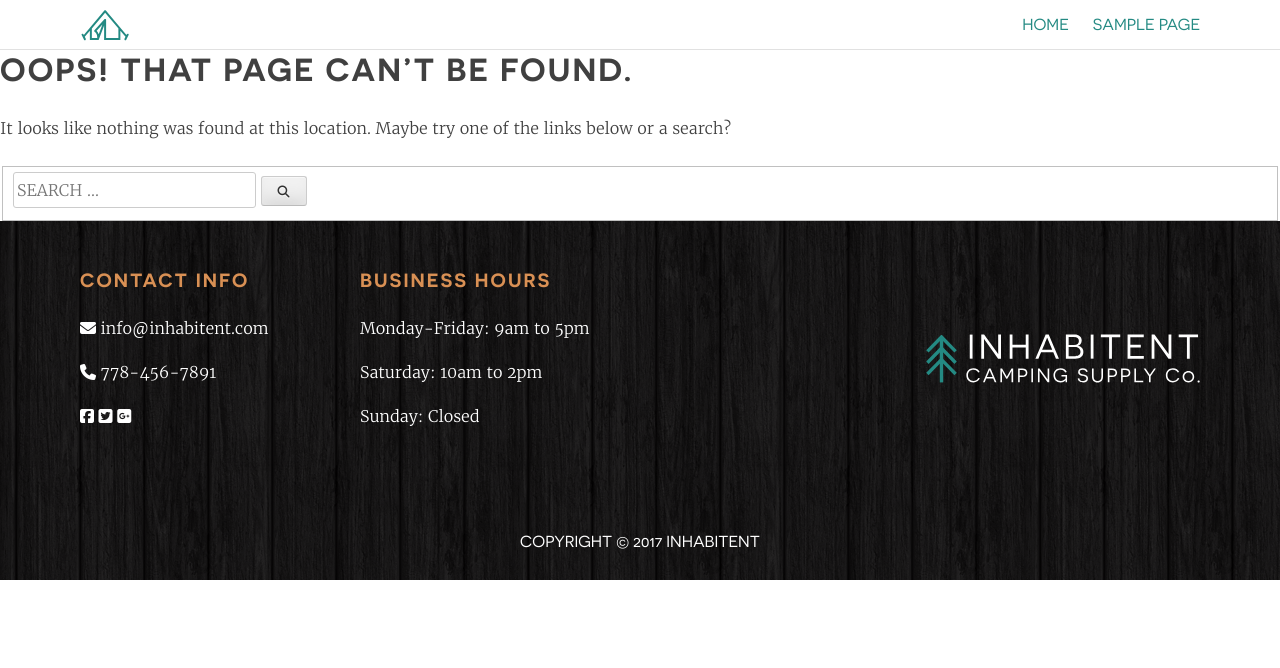
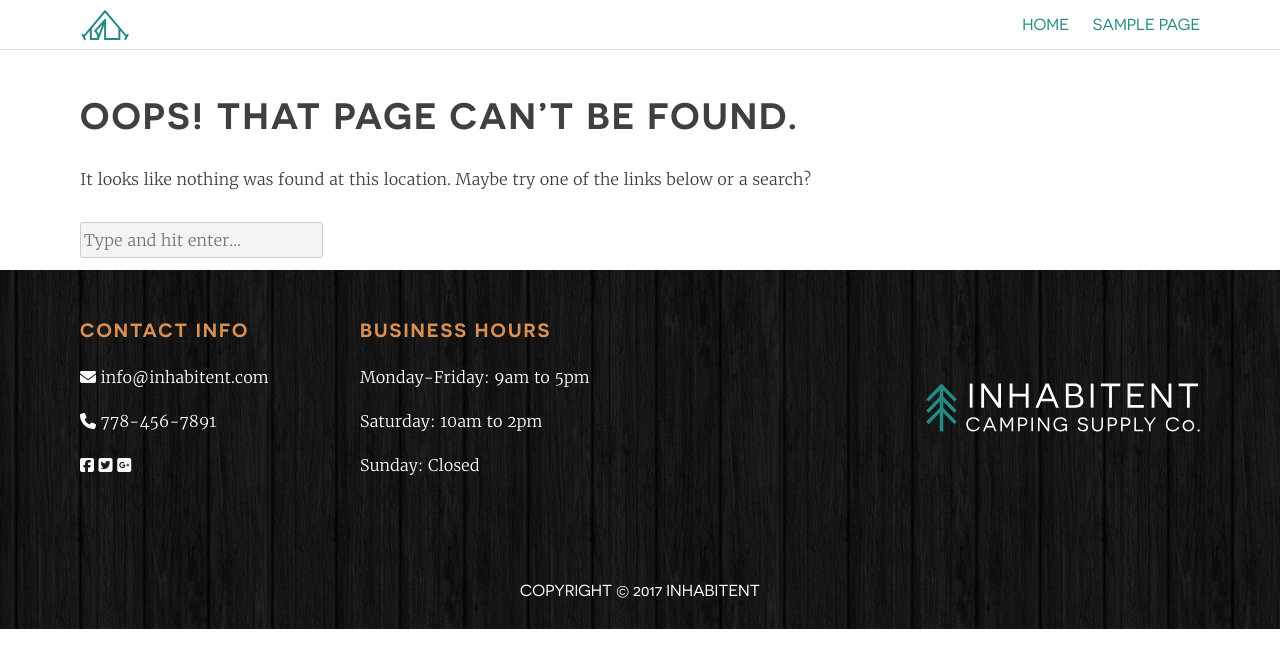
Before and after one commit to Dylanvko/inhabitent, a WordPress theme: template themes/inhabitent/404.php in a window 1280 px wide. Shown: the top 668 px of the page. Run offline with PHP 8.4 and a stand-in for WordPress, Linux system fonts and the light colour scheme; the site name, menu and one post (Sample post) are stand-ins, and other content is empty; some libraries are stand-ins or nearby versions.

Commit message:
Finished styling of 404 page.

```diff
--- a/themes/inhabitent/404.php
+++ b/themes/inhabitent/404.php
@@ -51,5 +51,5 @@ get_header(); ?>
 
 		</main><!-- #main -->
 	</div><!-- #primary -->
-
+<?php get_sidebar(); ?>
 <?php get_footer(); ?>
--- a/themes/inhabitent/functions.php
+++ b/themes/inhabitent/functions.php
@@ -109,10 +109,15 @@ function rc_modify_query_limit_posts( $query ) {
  if( ! is_admin() && $query->is_main_query() ) {
 
 	 $query->set('posts_per_page', '16');
+ }
+}
 
- }
-
+//Change 404 search bar
+function my_search_form($html)
+{
+    return str_replace('Type and hit enter', 'Search site for ', $html);
 }
+add_filter('get_search_form', 'my_search_form');
 
 /**
  * Custom template tags for this theme.
--- a/themes/inhabitent/sass/_forms.scss
+++ b/themes/inhabitent/sass/_forms.scss
@@ -54,9 +54,13 @@ input[type="url"],
 input[type="password"],
 input[type="search"] {
 	padding: 3px;
+	color: #666;
+	background-color: #f4f4f4;
 }
 
 textarea {
 	padding-left: 3px;
 	width: 100%;
+	color: #666;
+	background-color: #f4f4f4;
 }
--- a/themes/inhabitent/sass/_normalize.scss
+++ b/themes/inhabitent/sass/_normalize.scss
@@ -188,9 +188,9 @@ input[type="search"]::-webkit-search-decoration {
 }
 
 fieldset {
-	border: 1px solid #c0c0c0;
-	margin: 0 2px;
-	padding: 0.35em 0.625em 0.75em;
+	border: none;
+	margin: 0 2px 0 0;
+	padding: 0.35em 0.625em 0.75em 0em;
 }
 
 legend {
--- a/themes/inhabitent/sass/_page-templates.scss
+++ b/themes/inhabitent/sass/_page-templates.scss
@@ -16,6 +16,12 @@
 }
 
 .page-template-about {
+
+  .entry-header {
+    display: flex;
+    align-items: center;
+    justify-content: center;
+  }
 
   .entry-title {
     text-align: center;
@@ -368,7 +374,7 @@
   }
 }
 
-.page-template-default {
+.page-id-60 {
 
   .site-content {
     display: flex;
@@ -381,12 +387,81 @@
       padding: 20px 60px 0px 0px;
       width: 73%;
 
+      .wpcf7 {
+        font-family: Novecento;
+      }
+
       h1 {
         font-size: 2.5rem;
       }
 
       h2 {
         color: #404040;
+      }
+    }
+
+    .wpcf7-form-control.wpcf7-submit {
+      background: #248a83;
+      border: none;
+      border-radius: 0;
+      color: #FFFFFF;
+      cursor: pointer;
+      font-family: Novecento Sans Web,sans-serif;
+      font-size: 14px;
+      font-size: .9rem;
+      padding: .75rem 1.5rem;
+      text-decoration: none;
+      text-transform: uppercase;
+      box-shadow: none;
+      text-shadow: none;
+    }
+
+    .wpcf7-form-control.wpcf7-submit:hover {
+      background-color: #30605c;
+    }
+
+    .widget-area {
+      max-width: 27%;
+      border-left: 1px solid #e1e1e1;
+
+      ul {
+        margin-left: 0;
+        padding-left: 0;
+
+        a {
+          color: #248a83;
+        }
+      }
+    }
+  }
+}
+
+.error404 {
+
+  .site-content {
+    display: flex;
+    width: 1120px;
+    margin-right: auto;
+    margin-left: auto;
+
+    .content-area {
+      align-content: center;
+      padding: 20px 60px 0px 0px;
+      width: 73%;
+
+      .page-title {
+        font-size: 2.3rem;
+      }
+
+      .page-content {
+        ul {
+          margin-left: 0;
+          padding-left: 0;
+        }
+
+        a {
+          color: #248a83;
+        }
       }
     }
 
@@ -405,3 +480,9 @@
     }
   }
 }
+
+.page-id-14 {
+  .site-content {
+    margin-top: 0;
+  }
+}
--- a/themes/inhabitent/searchform.php
+++ b/themes/inhabitent/searchform.php
@@ -1,12 +1,9 @@
 <form role="search" method="get" class="search-form" action="<?php echo home_url( '/' ); ?>">
 	<fieldset>
 		<label>
-			<input type="search" class="search-field" placeholder="SEARCH ..." value="<?php echo esc_attr( get_search_query() ); ?>" name="s" title="Search for:" />
+			<input type="search" class="search-field" placeholder="Type and hit enter..." value="<?php echo esc_attr( get_search_query() ); ?>" name="s" title="Search for:" />
 		</label>
-		<button class="search-submit">
-			<span class="icon-search" aria-hidden="true">
-				<i class="fa fa-search"></i>
-			</span>
+
 			<span class="screen-reader-text"><?php echo esc_html( 'Search' ); ?></span>
 		</button>
 	</fieldset>
--- a/themes/inhabitent/style.css
+++ b/themes/inhabitent/style.css
@@ -207,9 +207,9 @@ input[type="search"]::-webkit-search-decoration {
   -webkit-appearance: none; }
 
 fieldset {
-  border: 1px solid #c0c0c0;
-  margin: 0 2px;
-  padding: 0.35em 0.625em 0.75em; }
+  border: none;
+  margin: 0 2px 0 0;
+  padding: 0.35em 0.625em 0.75em 0em; }
 
 legend {
   border: 0;
@@ -464,11 +464,15 @@ input[type="email"],
 input[type="url"],
 input[type="password"],
 input[type="search"] {
-  padding: 3px; }
+  padding: 3px;
+  color: #666;
+  background-color: #f4f4f4; }
 
 textarea {
   padding-left: 3px;
-  width: 100%; }
+  width: 100%;
+  color: #666;
+  background-color: #f4f4f4; }
 
 /*--------------------------------------------------------------
 # Navigation
@@ -1223,6 +1227,17 @@ object {
   height: 100vh;
   margin-right: none; }
 
+.page-template-about .entry-header {
+  display: -webkit-box;
+  display: -ms-flexbox;
+  display: flex;
+  -webkit-box-align: center;
+      -ms-flex-align: center;
+          align-items: center;
+  -webkit-box-pack: center;
+      -ms-flex-pack: center;
+          justify-content: center; }
+
 .page-template-about .entry-title {
   text-align: center;
   vertical-align: middle;
@@ -1484,27 +1499,77 @@ object {
           width: 100%;
           height: auto; }
 
-.page-template-default .site-content {
+.page-id-60 .site-content {
   display: -webkit-box;
   display: -ms-flexbox;
   display: flex;
   width: 1120px;
   margin-right: auto;
   margin-left: auto; }
-  .page-template-default .site-content .content-area {
+  .page-id-60 .site-content .content-area {
     -ms-flex-line-pack: center;
         align-content: center;
     padding: 20px 60px 0px 0px;
     width: 73%; }
-    .page-template-default .site-content .content-area h1 {
+    .page-id-60 .site-content .content-area .wpcf7 {
+      font-family: Novecento; }
+    .page-id-60 .site-content .content-area h1 {
       font-size: 2.5rem; }
-    .page-template-default .site-content .content-area h2 {
+    .page-id-60 .site-content .content-area h2 {
       color: #404040; }
-  .page-template-default .site-content .widget-area {
+  .page-id-60 .site-content .wpcf7-form-control.wpcf7-submit {
+    background: #248a83;
+    border: none;
+    border-radius: 0;
+    color: #FFFFFF;
+    cursor: pointer;
+    font-family: Novecento Sans Web,sans-serif;
+    font-size: 14px;
+    font-size: .9rem;
+    padding: .75rem 1.5rem;
+    text-decoration: none;
+    text-transform: uppercase;
+    -webkit-box-shadow: none;
+            box-shadow: none;
+    text-shadow: none; }
+  .page-id-60 .site-content .wpcf7-form-control.wpcf7-submit:hover {
+    background-color: #30605c; }
+  .page-id-60 .site-content .widget-area {
     max-width: 27%;
     border-left: 1px solid #e1e1e1; }
-    .page-template-default .site-content .widget-area ul {
+    .page-id-60 .site-content .widget-area ul {
       margin-left: 0;
       padding-left: 0; }
-      .page-template-default .site-content .widget-area ul a {
+      .page-id-60 .site-content .widget-area ul a {
         color: #248a83; }
+
+.error404 .site-content {
+  display: -webkit-box;
+  display: -ms-flexbox;
+  display: flex;
+  width: 1120px;
+  margin-right: auto;
+  margin-left: auto; }
+  .error404 .site-content .content-area {
+    -ms-flex-line-pack: center;
+        align-content: center;
+    padding: 20px 60px 0px 0px;
+    width: 73%; }
+    .error404 .site-content .content-area .page-title {
+      font-size: 2.3rem; }
+    .error404 .site-content .content-area .page-content ul {
+      margin-left: 0;
+      padding-left: 0; }
+    .error404 .site-content .content-area .page-content a {
+      color: #248a83; }
+  .error404 .site-content .widget-area {
+    max-width: 27%;
+    border-left: 1px solid #e1e1e1; }
+    .error404 .site-content .widget-area ul {
+      margin-left: 0;
+      padding-left: 0; }
+      .error404 .site-content .widget-area ul a {
+        color: #248a83; }
+
+.page-id-14 .site-content {
+  margin-top: 0; }
```
Also changed, not shown: themes/inhabitent/build/css/style.min.css, 1 other file.
